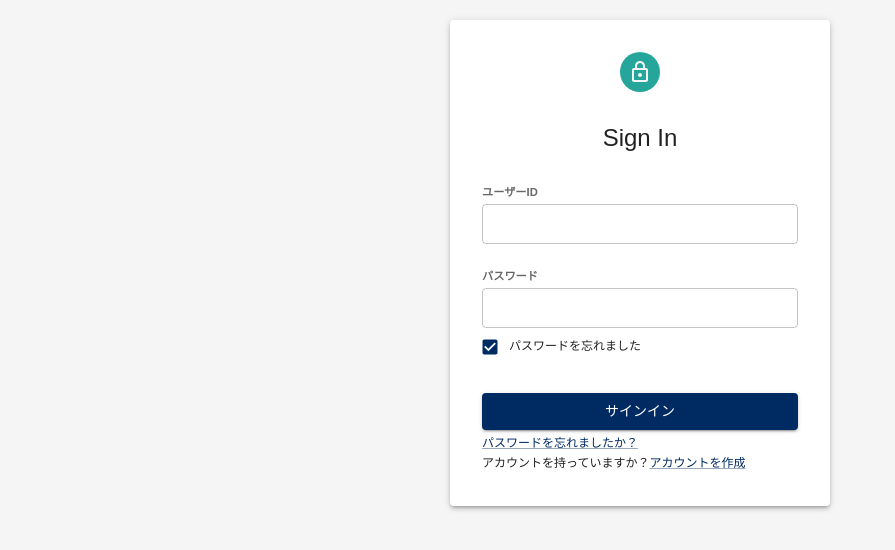
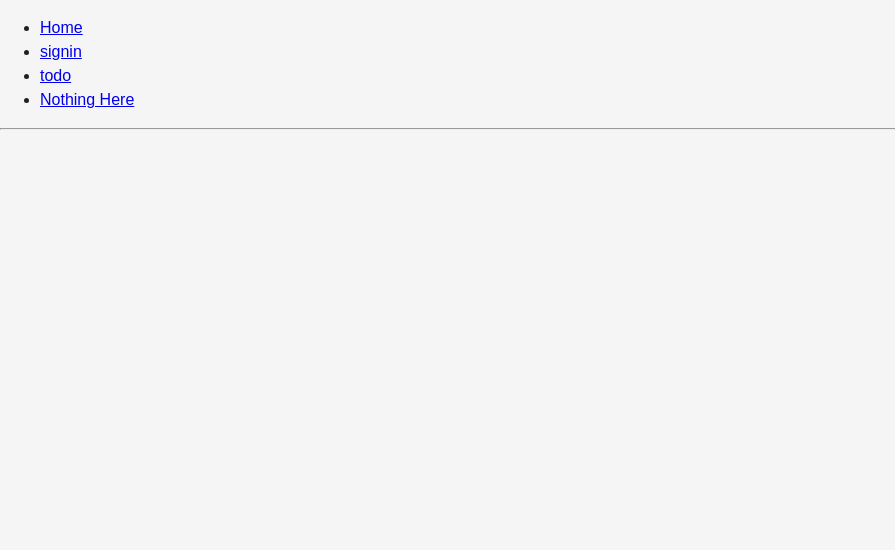
Before and after one commit to nak06630/react-boilerplate, a React (Vite) app: page / in a window 1280 px wide. Shown: the top 550 px of the page, without its empty margins (0-895 px from the left). Built offline with nearby package versions, Linux system fonts and the light colour scheme.

Commit message:
Initial commit

```diff
--- a/package.json
+++ b/package.json
@@ -23,6 +23,7 @@
     "react": "^18.2.0",
     "react-dom": "^18.2.0",
     "react-hook-form": "^7.45.4",
+    "react-router-dom": "^6.15.0",
     "recoil": "^0.7.7",
     "yup": "^1.2.0"
   },
--- a/src/App.tsx
+++ b/src/App.tsx
@@ -1,7 +1,58 @@
+import Todo from '@/components/_example/Todo'
 import SignIn from '@/components/_example/SignIn'
+import { BrowserRouter } from 'react-router-dom'
+import { Routes, Route, Outlet, Link } from 'react-router-dom'
+
+function Layout() {
+  return (
+    <div>
+      <nav>
+        <ul>
+          <li>
+            <Link to="/">Home</Link>
+          </li>
+          <li>
+            <Link to="/signin">signin</Link>
+          </li>
+          <li>
+            <Link to="/todo">todo</Link>
+          </li>
+          <li>
+            <Link to="/nothing-here">Nothing Here</Link>
+          </li>
+        </ul>
+      </nav>
+
+      <hr />
+
+      {/* An <Outlet> renders whatever child route is currently active,
+          so you can think about this <Outlet> as a placeholder for
+          the child routes we defined above. */}
+      <Outlet />
+    </div>
+  )
+}
+
+function NoMatch() {
+  return <div></div>
+}
 
 function App() {
-  return <SignIn />
+  return (
+    <BrowserRouter>
+      <Routes>
+        <Route path="/" element={<Layout />}>
+          <Route path="signin" element={<SignIn />} />
+          <Route path="todo" element={<Todo />} />
+
+          {/* Using path="*"" means "match anything", so this route
+                acts like a catch-all for URLs that we don't have explicit
+                routes for. */}
+          <Route path="*" element={<NoMatch />} />
+        </Route>
+      </Routes>
+    </BrowserRouter>
+  )
 }
 
 export default App
--- a/src/components/_example/Forms.tsx
+++ b/src/components/_example/Forms.tsx
@@ -69,6 +69,7 @@ export default function Demo() {
   return (
     <Card sx={{ maxWidth: 400, m: 5 }}>
       <CardHeader title="a" subheader="sample" />
+      {/* eslint-disable-next-line @typescript-eslint/no-misused-promises */}
       <Form onSubmit={handleSubmit(onSubmit)}>
         <CardContent>
           <Stack spacing={3}>
--- a/src/components/_example/SignIn.tsx
+++ b/src/components/_example/SignIn.tsx
@@ -1,4 +1,4 @@
-import { Controller, useForm } from 'react-hook-form'
+import { Controller, useForm, SubmitHandler } from 'react-hook-form'
 import { yupResolver } from '@hookform/resolvers/yup'
 import * as yup from 'yup'
 import { Avatar, Box, Button, Checkbox, Grid, Link, Paper, Stack, Typography } from '@mui/material'
@@ -10,7 +10,7 @@ import { teal } from '@mui/material/colors'
 const schema = yup.object().shape({
   id: yup.string().required('⚠ ユーザーIDが入力されていません。'),
   pass: yup.string().required('⚠ パスワードが入力されていません。'),
-  checkbox: yup.boolean()
+  checkbox: yup.boolean().required()
 })
 
 interface Inputs {
@@ -22,12 +22,12 @@ interface Inputs {
 const defaultValues: Inputs = { id: '', pass: '', checkbox: true }
 
 export default function Demo() {
-  const { control, handleSubmit } = useForm({
+  const { control, handleSubmit } = useForm<Inputs>({
     defaultValues: defaultValues,
     resolver: yupResolver(schema)
   })
 
-  const onSubmit = (data: any) => {
+  const onSubmit: SubmitHandler<Inputs> = (data: Inputs) => {
     window.alert(JSON.stringify(data, null, 2))
   }
 
@@ -42,6 +42,7 @@ export default function Demo() {
             Sign In
           </Typography>
         </Grid>
+        {/* eslint-disable-next-line @typescript-eslint/no-misused-promises */}
         <form onSubmit={handleSubmit(onSubmit)}>
           <Stack spacing={3}>
             <NTextField label="ユーザーID" placeholder="user@example.com" name="id" fullWidth control={control} />
--- /dev/null
+++ b/src/components/_example/Todo.tsx
@@ -0,0 +1,62 @@
+import { useQuery } from '@tanstack/react-query'
+import axios, { AxiosResponse } from 'axios'
+import { useState } from 'react'
+
+interface todo {
+  id: string
+  title: string
+}
+
+/** GETの処理 */
+const getPosts = async () => {
+  const res: AxiosResponse<todo[], Error> = await axios.get('https://jsonplaceholder.typicode.com/posts')
+  return res.data
+}
+
+const Todo = () => {
+  const [name, setName] = useState('')
+
+  const handleChange = (e: React.ChangeEvent<HTMLInputElement>) => {
+    setName(e.target.value)
+  }
+
+  const handleSubmit = (e: React.FormEvent<HTMLFormElement>) => {
+    e.preventDefault()
+    console.log(name)
+  }
+
+  const {
+    isLoading,
+    isError,
+    data: todos,
+    error
+  } = useQuery<todo[]>({
+    queryKey: ['todos'],
+    queryFn: getPosts
+  })
+
+  if (isLoading) {
+    return <span>Loading...</span>
+  }
+
+  if (isError) {
+    if (error instanceof Error) return <span>Error: {error.message}</span>
+    return <span>Error: {String(error)}</span>
+  }
+
+  return (
+    <>
+      <h1>Todo一覧</h1>
+      <div>
+        <form onSubmit={handleSubmit}>
+          Add Todo :
+          <input placeholder="Add New Todo" value={name} onChange={handleChange} />
+          <button>追加</button>
+        </form>
+      </div>
+      <ul>{todos?.map((todo) => <li key={todo.id}>{todo.title}</li>)}</ul>
+    </>
+  )
+}
+
+export default Todo
--- a/src/main.tsx
+++ b/src/main.tsx
@@ -7,13 +7,18 @@ import { AdapterDateFns } from '@mui/x-date-pickers/AdapterDateFns'
 import ja from 'date-fns/locale/ja'
 import theme from './theme'
 import App from './App'
+import { QueryClient, QueryClientProvider } from '@tanstack/react-query'
+
+const queryClient = new QueryClient()
 
 ReactDOM.createRoot(document.getElementById('root') as HTMLElement).render(
   <StrictMode>
     <LocalizationProvider dateAdapter={AdapterDateFns} adapterLocale={ja}>
       <ThemeProvider theme={theme}>
         <CssBaseline />
-        <App />
+        <QueryClientProvider client={queryClient}>
+          <App />
+        </QueryClientProvider>
       </ThemeProvider>
     </LocalizationProvider>
   </StrictMode>
```
Also changed, not shown: .eslintrc.cjs, 2 other files (tests, documents, lock files or other folders).
